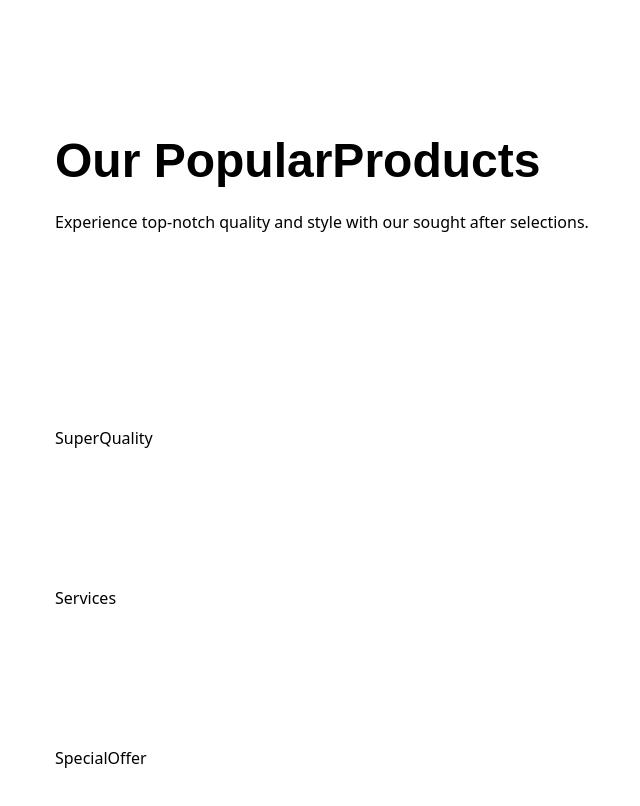
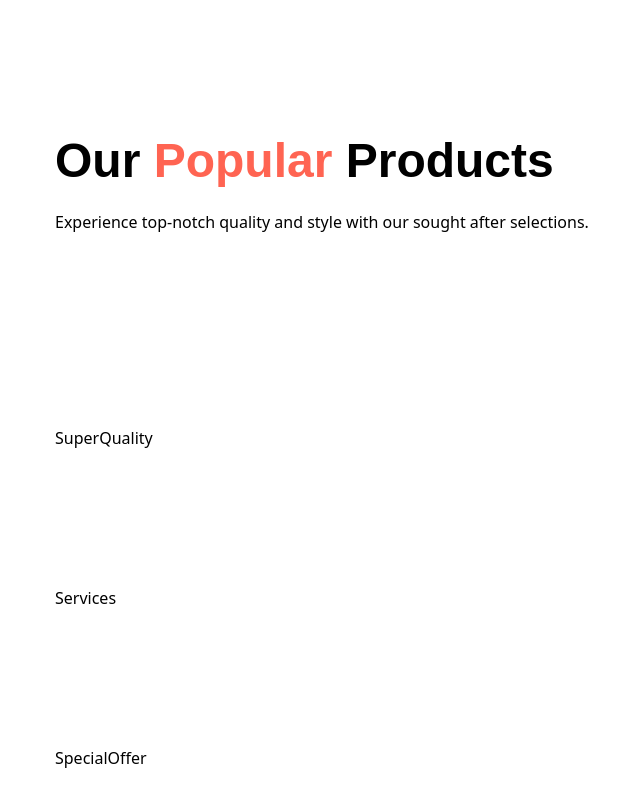
Before and after one commit to shoaiblatif22/Nike-Website-Clone, a React (Vite) app: page / in a window 1280 px wide. Shown: the part 860-1666 px from the top of the page, without its empty margins (9-649 px from the left). Built offline with nearby package versions, Linux system fonts and the light colour scheme; a web font is replaced by a local one.

Commit message:
Added in colour to the word popular in title

```diff
--- a/src/sections/PopularProducts.jsx
+++ b/src/sections/PopularProducts.jsx
@@ -8,7 +8,7 @@ const PopularProducts = () => {
       <div className='flex flex-col
       justify-start gap-5'>
         <h2 className='text-4xl font-palanquin
-        font-bold'>Our <span>Popular</span>Products</h2>
+        font-bold'>Our <span className='text-coral-red'>Popular</span> Products</h2>
         <p>Experience top-notch quality and
           style with our sought after selections.
         </p>
```
